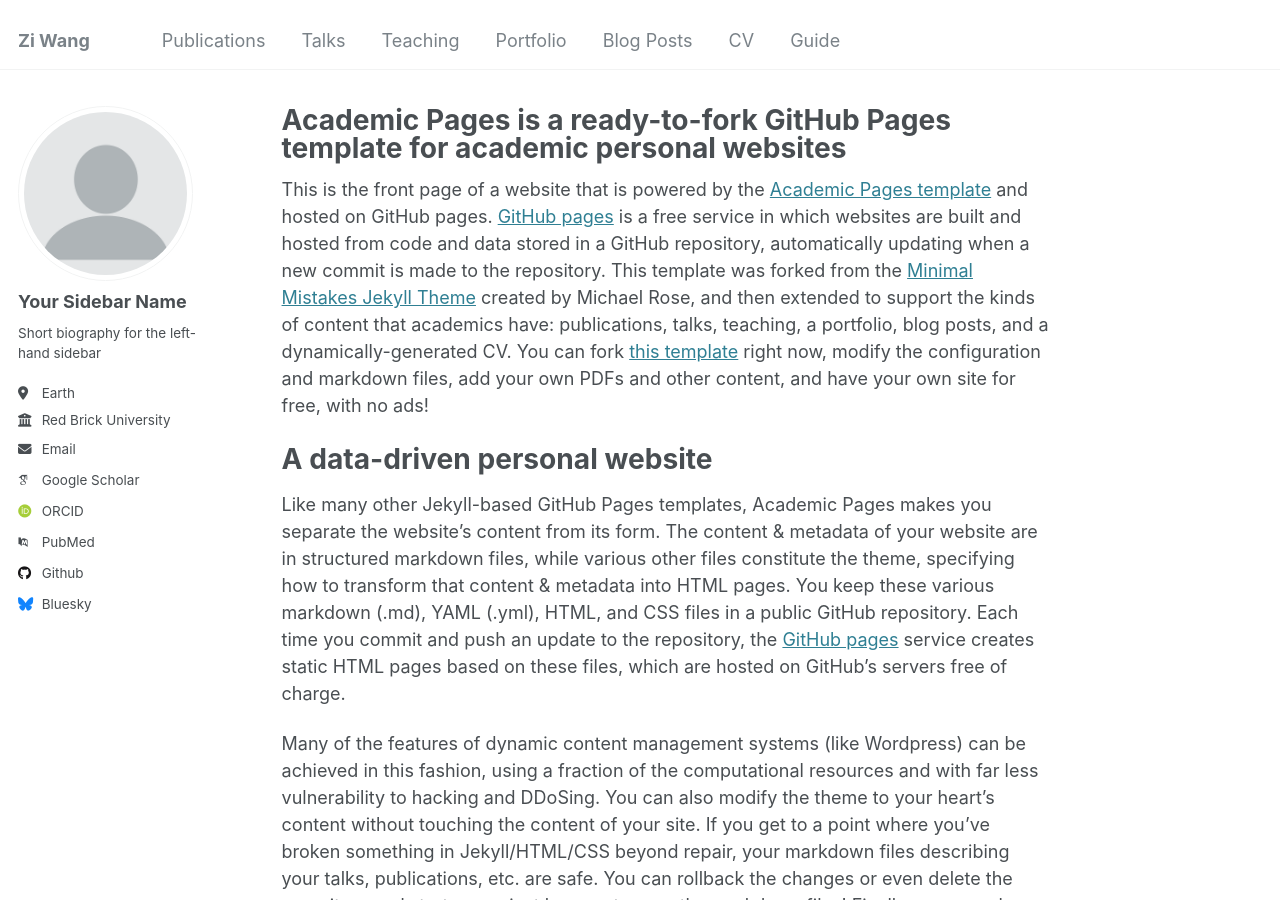
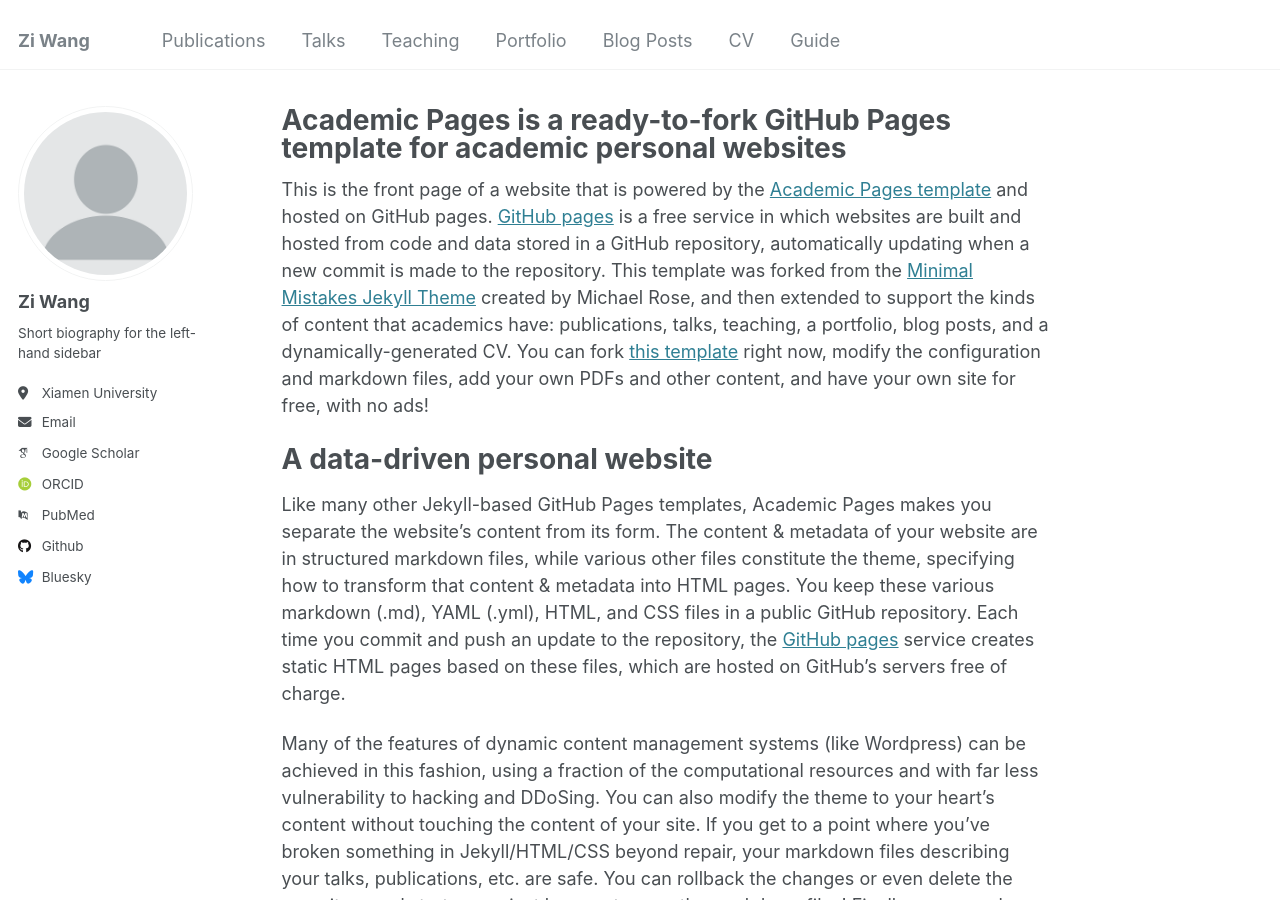
Before and after one commit to wangziblake/wangziblake.github.io, a Jekyll site: the page built from _pages/about.md, in a window 1280 px wide and 900 px high. Built offline with Jekyll 4.4.1, drawn with Linux system fonts in a browser that asks for light colours; some web fonts are replaced.

Commit message:
Update _config.yml

```diff
--- a/_config.yml
+++ b/_config.yml
@@ -22,13 +22,12 @@ repository               : "academicpages/academicpages.github.io"
 author:
   # Biographic information
   avatar           : "profile.png"
-  name             : "Your Sidebar Name"
+  name             : "Zi Wang"
   pronouns         : # example: "she/her"
   bio              : "Short biography for the left-hand sidebar"
-  location         : "Earth"
-  employer         : "Red Brick University"
+  location         : "Xiamen University"
   uri              : # URL
-  email            : "none@example.org"
+  email            : "wangziblake@gmail.com"
 
   # Academic websites
   arxiv            : # URL - Update with the correct link to your profile
```
